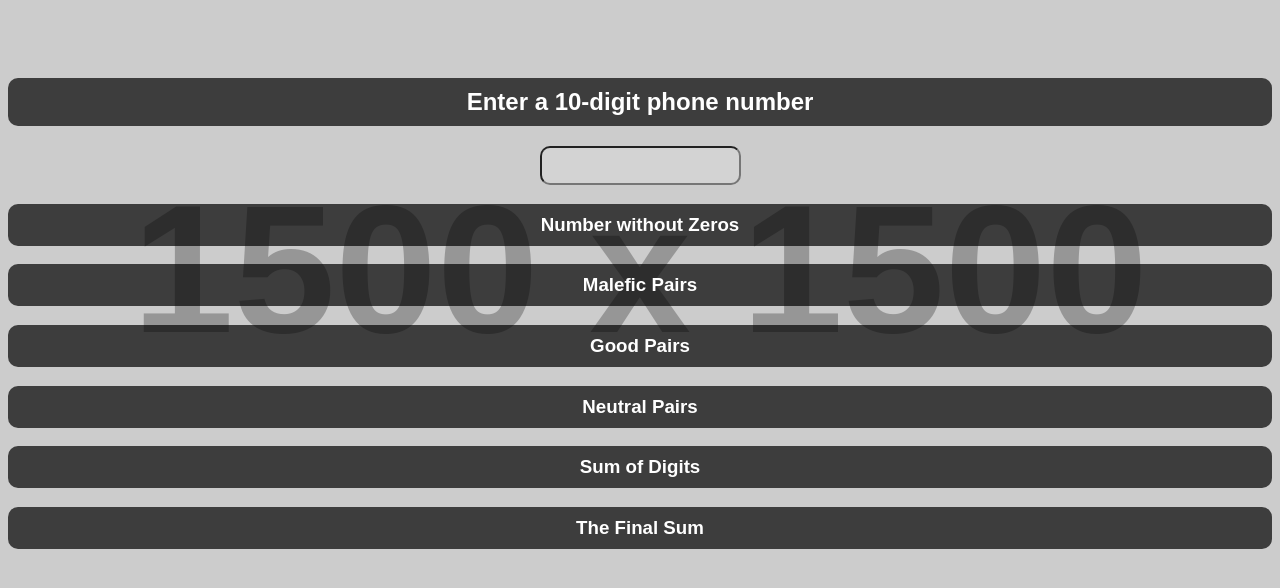
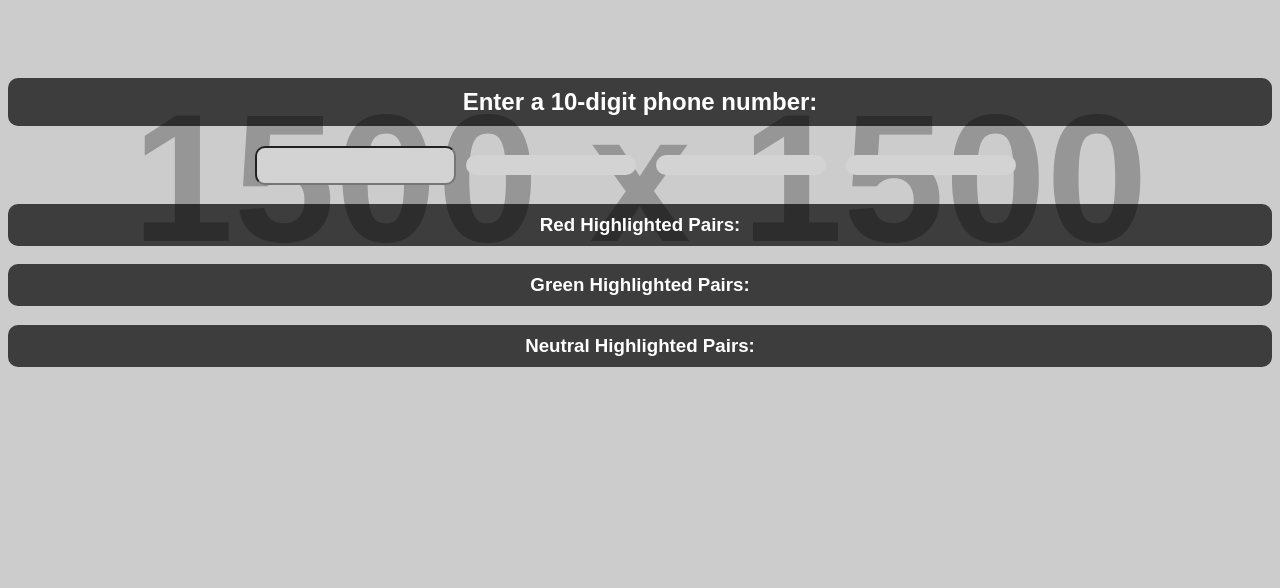
Before and after one commit to UtkarshRustagi/Mobile-Numerology, a plain HTML site: page index.html in a window 1280 px wide. Drawn offline with Linux system fonts and the light colour scheme; placeholder pictures from the web are drawn by us.

Commit message:
Update index.html

```diff
--- a/index.html
+++ b/index.html
@@ -29,23 +29,37 @@
             padding: 10px;
             border-radius: 10px;
         }
+        .container {
+            display: flex;
+            justify-content: center;
+            align-items: center;
+        }
+        .input-box, .output-box {
+            margin: 0 10px;
+        }
+        .output-box {
+            background: #d3d3d3; /* Matching input box background */
+            color: black;
+            padding: 10px;
+            border-radius: 10px;
+            min-width: 150px;
+        }
     </style>
 </head>
 <body>
-    <h2>Enter a 10-digit phone number</h2>
-    <input type="text" id="phoneNumber" maxlength="10" oninput="highlightPairs()">
-    <h3>Number without Zeros</h3>
-    <p id="numberWithoutZero" class="black"></p>
-    <h3>Malefic Pairs</h3>
+    <h2>Enter a 10-digit phone number:</h2>
+    <div class="container">
+        <input type="text" id="phoneNumber" maxlength="10" oninput="highlightPairs()">
+        <div class="output-box" id="numberWithoutZero"></div>
+        <div class="output-box" id="sumOfDigits"></div>
+        <div class="output-box" id="finalSumBox"></div>
+    </div>
+    <h3>Red Highlighted Pairs:</h3>
     <p id="redOutput"></p>
-    <h3>Good Pairs</h3>
+    <h3>Green Highlighted Pairs:</h3>
     <p id="greenOutput"></p>
-    <h3>Neutral Pairs</h3>
+    <h3>Neutral Highlighted Pairs:</h3>
     <p id="neutralOutput"></p>
-    <h3>Sum of Digits</h3>
-    <p id="sumOutput" class="black"></p>
-    <h3>The Final Sum</h3>
-    <p id="finalSumOutput" class="black"></p>
 
     <script>
         const redPairs = ["14", "41", "16", "61", "18", "81", "26", "62", "27", "72", "28", "82", "34", "43", "45", "54", "46", "64", "48", "84", "67", "76", "68", "86", "23", "32"];
@@ -99,8 +113,8 @@
             document.getElementById("redOutput").innerHTML = redOutput.slice(0, -29);
             document.getElementById("greenOutput").innerHTML = greenOutput.slice(0, -29);
             document.getElementById("neutralOutput").innerHTML = neutralOutput.slice(0, -29);
-            document.getElementById("sumOutput").innerText = `Sum of digits: ${sum}`;
-            document.getElementById("finalSumOutput").innerText = `Final Sum: ${finalSum}`;
+            document.getElementById("sumOfDigits").innerText = sum;
+            document.getElementById("finalSumBox").innerText = finalSum;
         }
     </script>
 </body>
```
